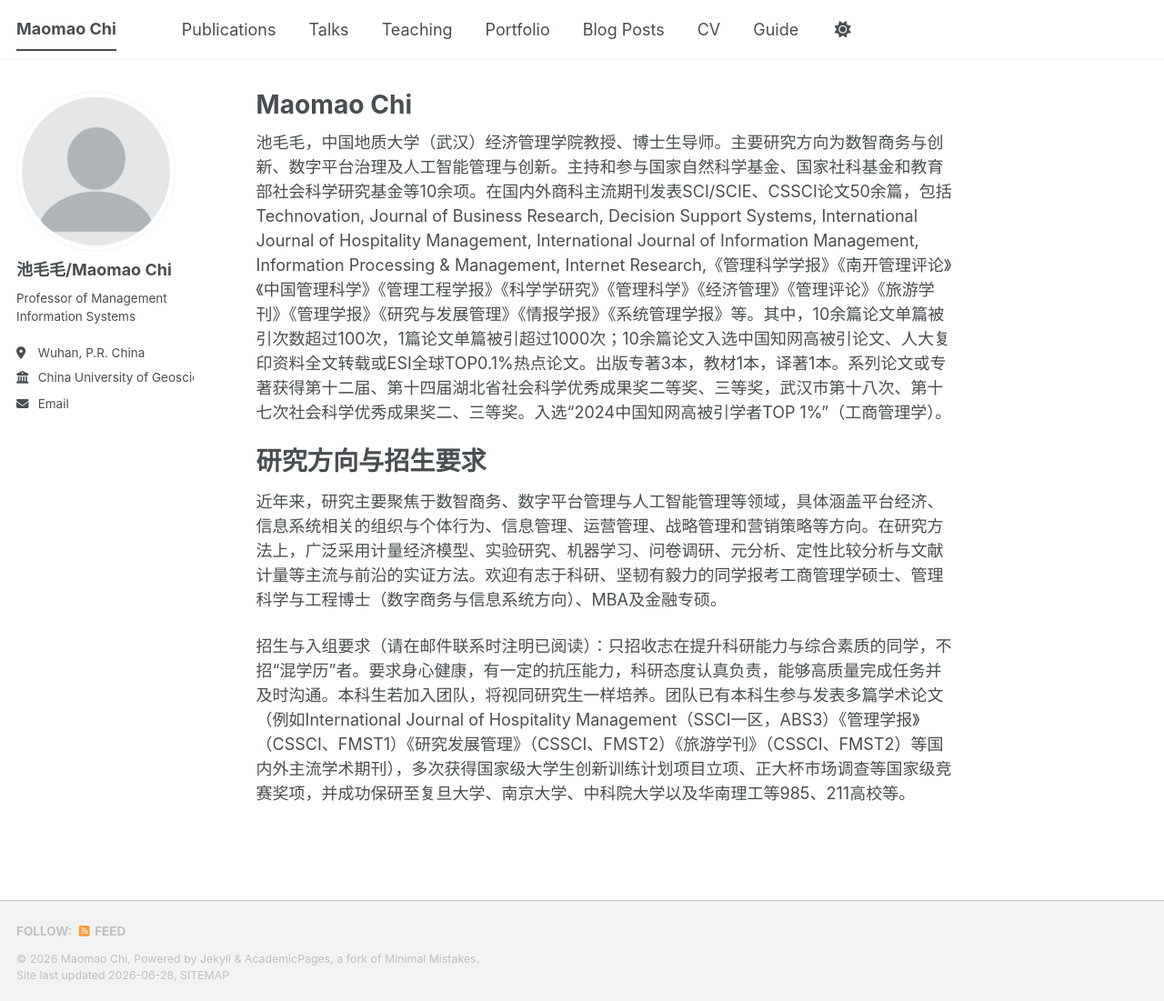
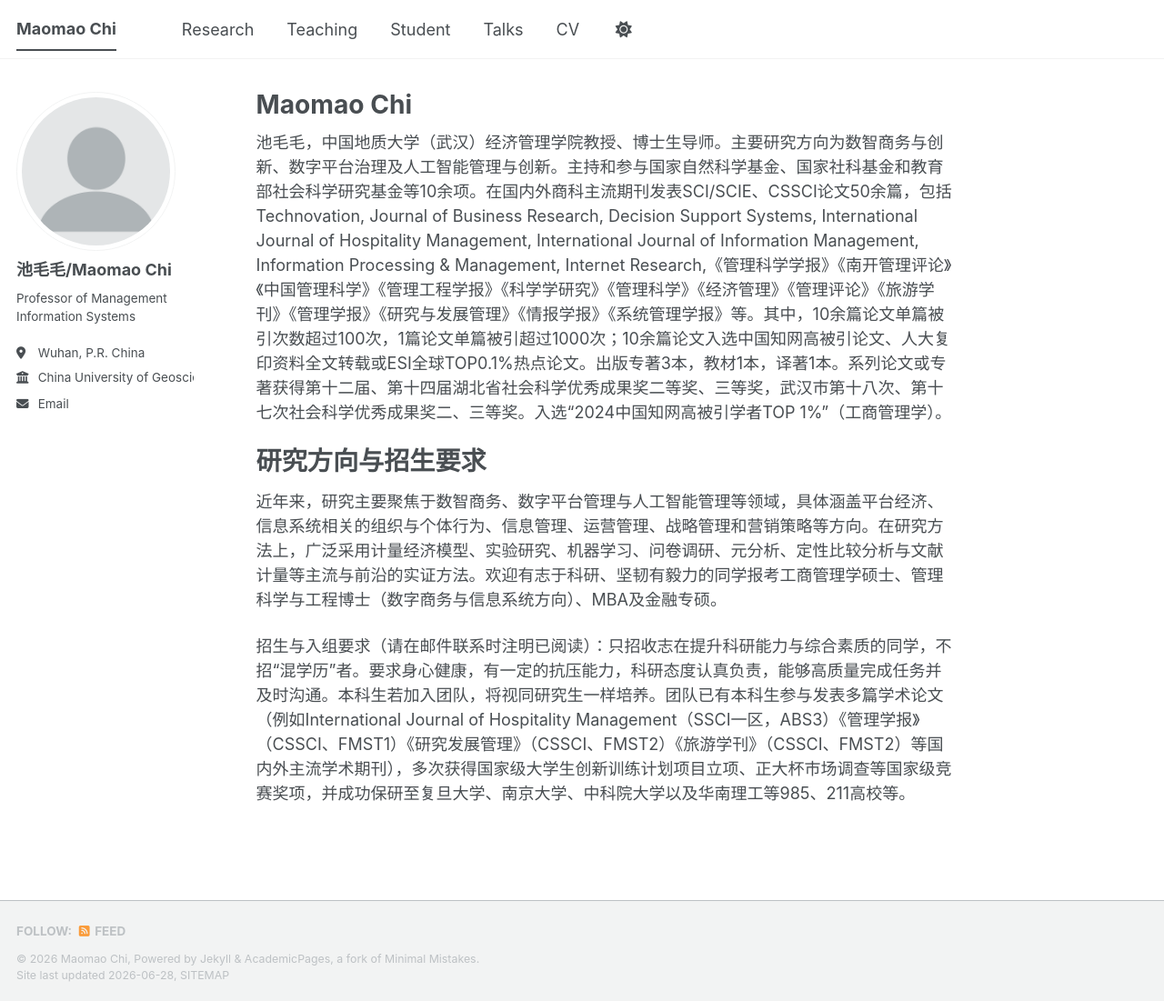
Before and after one commit to nishaochen/chimaomao, a Jekyll site: the page built from _pages/about.md, in a window 1280 px wide and 1101 px high. Shown: the whole window at 91% size. Built offline with Jekyll 4.4.1, drawn with Linux system fonts in a browser that asks for light colours; a style sheet for code colours, icons or effects is not loaded.

Commit message:
Modify navigation links in navigation.yml
Updated navigation links for publications and added student section.

```diff
--- a/_data/navigation.yml
+++ b/_data/navigation.yml
@@ -8,20 +8,20 @@
 #      Markdown formatted page while the second is generated using JSON.
 
 main:
-  - title: "Publications"
-    url: /publications/
-
-  - title: "Talks"
-    url: /talks/
+  - title: "Research"
+    url: /Research/
 
   - title: "Teaching"
     url: /teaching/
 
-  - title: "Portfolio"
-    url: /portfolio/
+  - title: "Student"
+    url: /Student/
 
-  - title: "Blog Posts"
-    url: /year-archive/
+  #- title: "Blog Posts"
+  #  url: /year-archive/
+
+  - title: "Talks"
+    url: /talks/
 
   - title: "CV"
     url: /cv/
@@ -29,5 +29,5 @@ main:
   # - title: "CV"
   #   url: /cv-json/
 
-  - title: "Guide"
-    url: /markdown/
+  # - title: "Guide"
+  #  url: /markdown/
```
